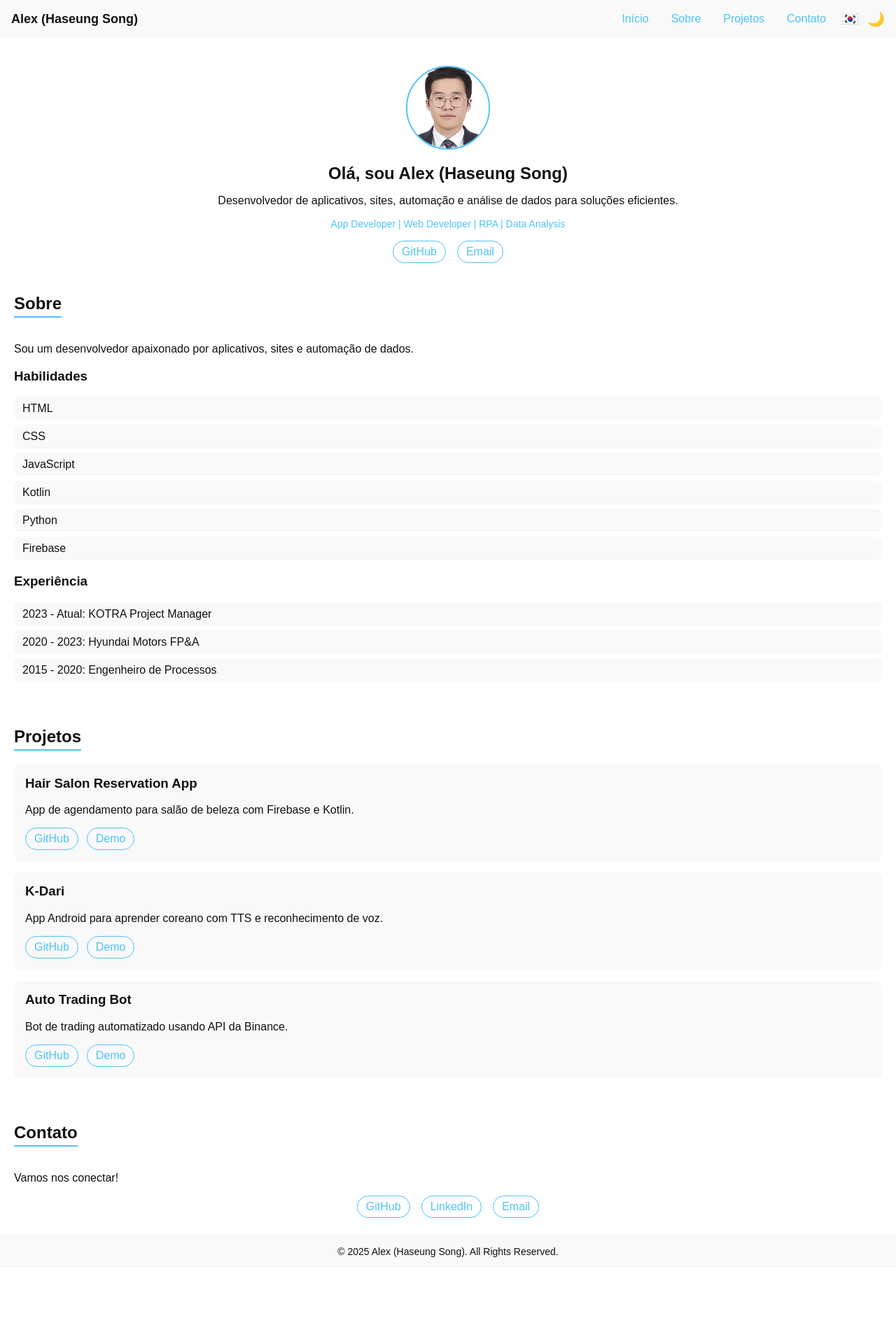
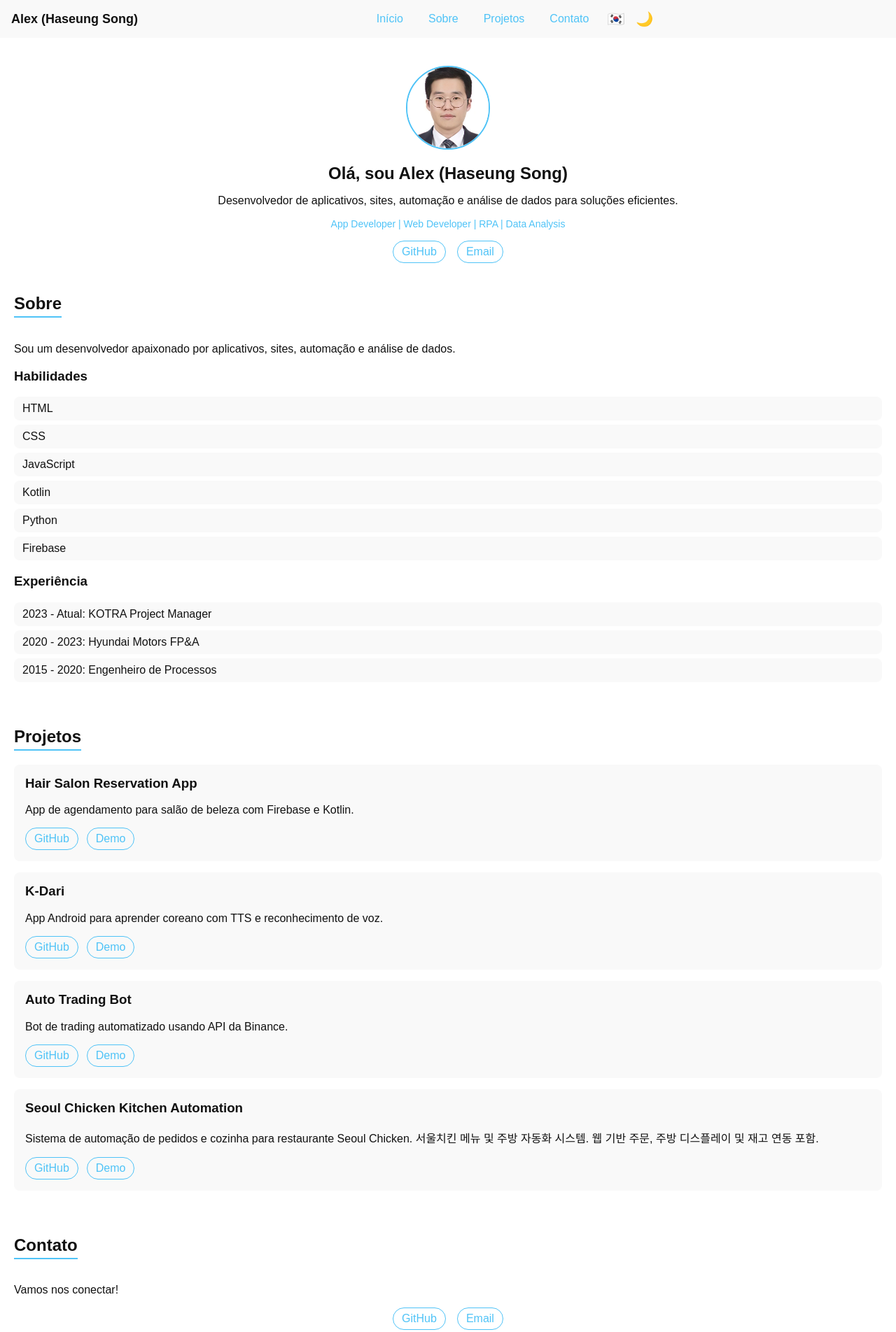
Before and after one commit to haseungsong/songtabom, a plain HTML site: page index.html in a window 1280 px wide. Shown: the top 1904 px of the page at 70% size. Before the commit the page ends 1813 px from the top, so only its background shows below. Drawn offline with Linux system fonts and the light colour scheme.

Commit message:
Update index.html

```diff
--- a/index.html
+++ b/index.html
@@ -61,13 +61,16 @@
 
         .nav {
             display: flex;
-            gap: 12px;
-            flex-wrap: wrap;
+            gap: clamp(8px, 2vw, 16px);
+            flex-wrap: nowrap;
             justify-content: center;
             align-items: center;
+            flex: 1;
+            overflow-x: auto;
         }
 
         .nav a {
+            white-space: nowrap;
             padding: 6px 10px;
             border-radius: 8px;
             transition: 0.3s;
@@ -78,12 +81,7 @@
             color: var(--bg-color);
         }
 
-        .lang-toggle {
-            cursor: pointer;
-            font-size: 20px;
-        }
-
-        .theme-toggle {
+        .lang-toggle, .theme-toggle {
             cursor: pointer;
             font-size: 20px;
         }
@@ -216,14 +214,14 @@
         <p id="hero-sub">Desenvolvedor de aplicativos, sites, automação e análise de dados para soluções eficientes.</p>
         <p class="roles">App Developer | Web Developer | RPA | Data Analysis</p>
         <div class="social">
-            <a href="#" target="https://github.com/haseungsong">GitHub</a>
+            <a href="https://github.com/haseungsong" target="_blank">GitHub</a>
             <a href="mailto:haseungbr@gmail.com">Email</a>
         </div>
     </section>
 
     <section id="about" class="about">
         <h2 id="about-title">Sobre</h2>
-        <p id="about-desc">Sou um desenvolvedor apaixonado por aplicativos, sites e automação de dados.</p>
+        <p id="about-desc">Sou um desenvolvedor apaixonado por aplicativos, sites, automação e análise de dados.</p>
 
         <h3 id="skills-title">Habilidades</h3>
         <ul class="skills">
@@ -272,15 +270,26 @@
                 <a href="#">Demo</a>
             </div>
         </div>
+
+        <div class="project-card">
+            <h3>Seoul Chicken Kitchen Automation</h3>
+            <p id="proj4-desc">
+                Sistema de automação de pedidos e cozinha para restaurante Seoul Chicken.
+                서울치킨 메뉴 및 주방 자동화 시스템. 웹 기반 주문, 주방 디스플레이 및 재고 연동 포함.
+            </p>
+            <div class="links">
+                <a href="#">GitHub</a>
+                <a href="#">Demo</a>
+            </div>
+        </div>
     </section>
 
     <section id="contact" class="contact">
         <h2 id="contact-title">Contato</h2>
         <p id="contact-desc">Vamos nos conectar!</p>
         <div class="social">
-            <a href="#" target="_blank">GitHub</a>
-            <a href="#" target="_blank">LinkedIn</a>
-            <a href="mailto:your.email@example.com">Email</a>
+            <a href="https://github.com/haseungsong" target="_blank">GitHub</a>
+            <a href="mailto:haseungbr@gmail.com">Email</a>
         </div>
     </section>
 
@@ -307,10 +316,10 @@
                 langToggle.textContent = '🇧🇷';
 
                 document.getElementById('hero-title').textContent = '안녕하세요, Alex (Haseung Song)입니다.';
-                document.getElementById('hero-sub').textContent = '앱과 웹을 만드는 개발자입니다.';
+                document.getElementById('hero-sub').textContent = '앱, 웹, 자동화 및 데이터 분석을 개발하는 개발자입니다.';
 
                 document.getElementById('about-title').textContent = '소개';
-                document.getElementById('about-desc').textContent = '저는 앱 개발, 웹사이트 개발, 데이터 자동화 및 최적화에 경험을을 가진 개발자입니다.';
+                document.getElementById('about-desc').textContent = '저는 앱, 웹사이트, 자동화 및 데이터 분석을 통해 효율적인 솔루션을 개발합니다.';
 
                 document.getElementById('skills-title').textContent = '기술';
                 document.getElementById('exp-title').textContent = '경력';
@@ -319,6 +328,7 @@
                 document.getElementById('proj1-desc').textContent = 'Firebase와 Kotlin으로 만든 미용실 예약 앱.';
                 document.getElementById('proj2-desc').textContent = 'TTS와 음성 인식이 포함된 한국어 학습 앱.';
                 document.getElementById('proj3-desc').textContent = 'Binance API를 이용한 자동 매매 봇.';
+                document.getElementById('proj4-desc').textContent = '서울치킨 메뉴 및 주방 자동화 시스템. 웹 기반 주문, 주방 디스플레이 및 재고 연동 포함.';
 
                 document.getElementById('contact-title').textContent = '연락처';
                 document.getElementById('contact-desc').textContent = '연락 주세요!';
@@ -331,10 +341,10 @@
                 langToggle.textContent = '🇰🇷';
 
                 document.getElementById('hero-title').textContent = 'Olá, sou Alex (Haseung Song)';
-                document.getElementById('hero-sub').textContent = 'Desenvolvedor de aplicativos e sites.';
+                document.getElementById('hero-sub').textContent = 'Desenvolvedor de aplicativos, sites, automação e análise de dados para soluções eficientes.';
 
                 document.getElementById('about-title').textContent = 'Sobre';
-                document.getElementById('about-desc').textContent = 'Desenvolvedor de aplicativos, sites, automação e análise de dados para soluções eficientes.';
+                document.getElementById('about-desc').textContent = 'Sou um desenvolvedor apaixonado por aplicativos, sites, automação e análise de dados.';
 
                 document.getElementById('skills-title').textContent = 'Habilidades';
                 document.getElementById('exp-title').textContent = 'Experiência';
@@ -343,6 +353,7 @@
                 document.getElementById('proj1-desc').textContent = 'App de agendamento para salão de beleza com Firebase e Kotlin.';
                 document.getElementById('proj2-desc').textContent = 'App Android para aprender coreano com TTS e reconhecimento de voz.';
                 document.getElementById('proj3-desc').textContent = 'Bot de trading automatizado usando API da Binance.';
+                document.getElementById('proj4-desc').textContent = 'Sistema de automação de pedidos e cozinha para restaurante Seoul Chicken.';
 
                 document.getElementById('contact-title').textContent = 'Contato';
                 document.getElementById('contact-desc').textContent = 'Vamos nos conectar!';
```
